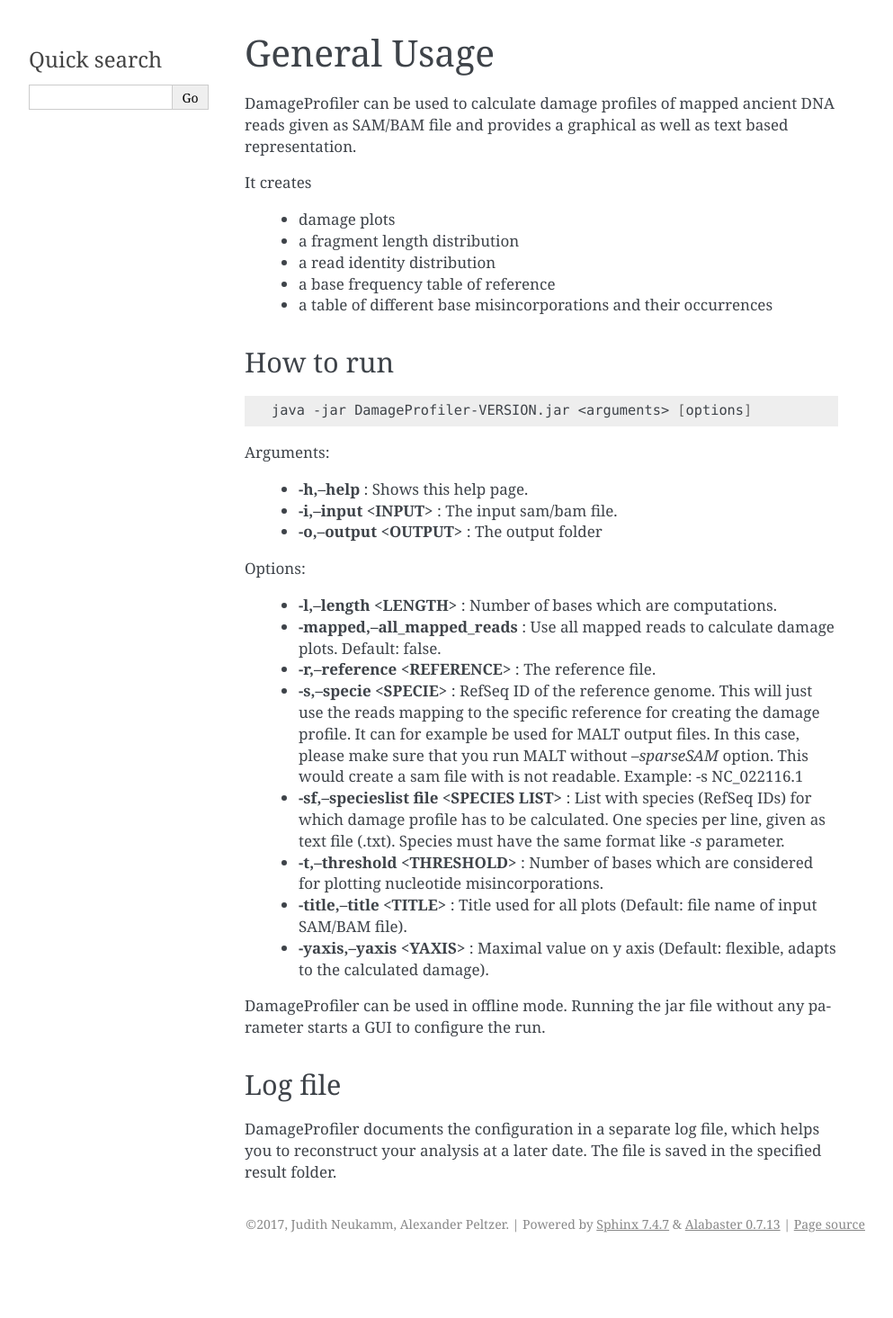
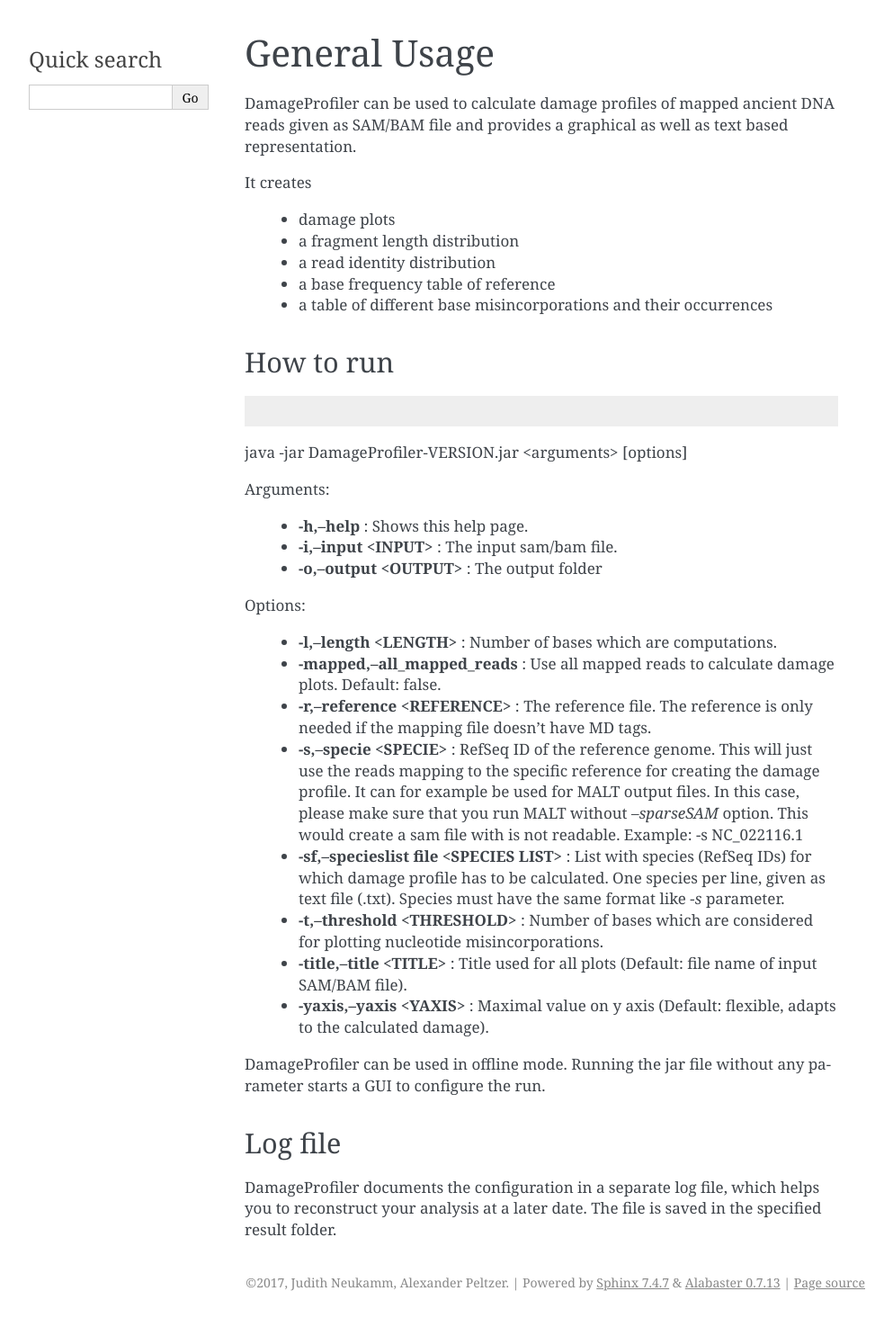
Before and after one commit to Integrative-Transcriptomics/DamageProfiler, a Sphinx documentation site: the page built from docs/contents/generalUsage.rst, in a window 1280 px wide. Shown: the whole page at 90% size, without its empty margins (148-1141 px from the left). Built offline with Sphinx 7.4.7, drawn with Linux system fonts in a browser that asks for light colours; before the commit the page ends 1400 px from its top, so only the background shows below that.

Commit message:
Update generalUsage.rst

```diff
--- a/docs/contents/generalUsage.rst
+++ b/docs/contents/generalUsage.rst
@@ -18,8 +18,7 @@
 ----------
 
 .. code-block:: bash
-
-   java -jar DamageProfiler-VERSION.jar <arguments> [options]
+java -jar DamageProfiler-VERSION.jar <arguments> [options]
 
 
 Arguments:
@@ -32,7 +31,7 @@
 
     * **-l,--length <LENGTH>** : Number of bases which are computations.
     * **-mapped,--all_mapped_reads** : Use all mapped reads to calculate damage plots. Default: false.
-    * **-r,--reference <REFERENCE>** : The reference file.
+    * **-r,--reference <REFERENCE>** : The reference file. The reference is only needed if the mapping file doesn't have MD tags.
     * **-s,--specie <SPECIE>** : RefSeq ID of the reference genome. This will just use the reads mapping to the specific reference for creating the damage profile. It can for example be used for MALT output files. In this case, please make sure that you run MALT without *--sparseSAM* option. This would create a sam file with is not readable. Example: -s NC_022116.1
     * **-sf,--specieslist file <SPECIES LIST>** : List with species (RefSeq IDs) for which damage profile has to be calculated. One species per line, given as text file (.txt). Species must have the same format like *-s* parameter.
     * **-t,--threshold <THRESHOLD>** : Number of bases which are considered for plotting nucleotide misincorporations.
```
